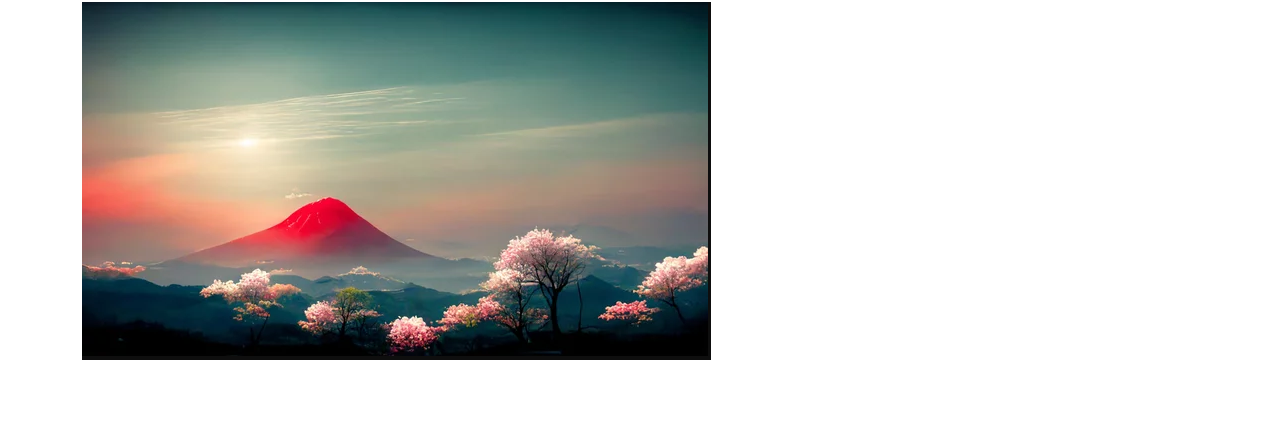
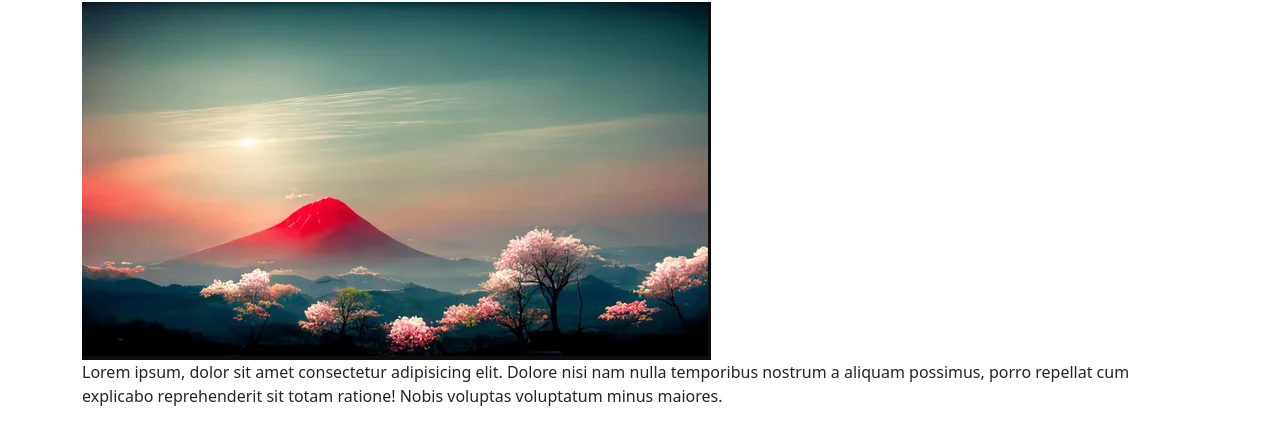
Before and after one commit to wahabriaz/new-17-04-2024, a plain HTML site: page new-17-04-2024/index.html in a window 1280 px wide. Shown: the part 490-914 px from the top of the page. Before the commit the page ends 850 px from the top, so only its background shows below. Drawn offline with nearby package versions, Linux system fonts and the light colour scheme.

Commit message:
paragraph add

```diff
--- a/new-17-04-2024/index.html
+++ b/new-17-04-2024/index.html
@@ -38,6 +38,7 @@
       Hi this is wahab riaz
     </h1>
     <img src="./images/Annotation 2024-04-05 205653.png" alt="">
+    <p>Lorem ipsum, dolor sit amet consectetur adipisicing elit. Dolore nisi nam nulla temporibus nostrum a aliquam possimus, porro repellat cum explicabo reprehenderit sit totam ratione! Nobis voluptas voluptatum minus maiores.</p>
 </div>
 
 
```
